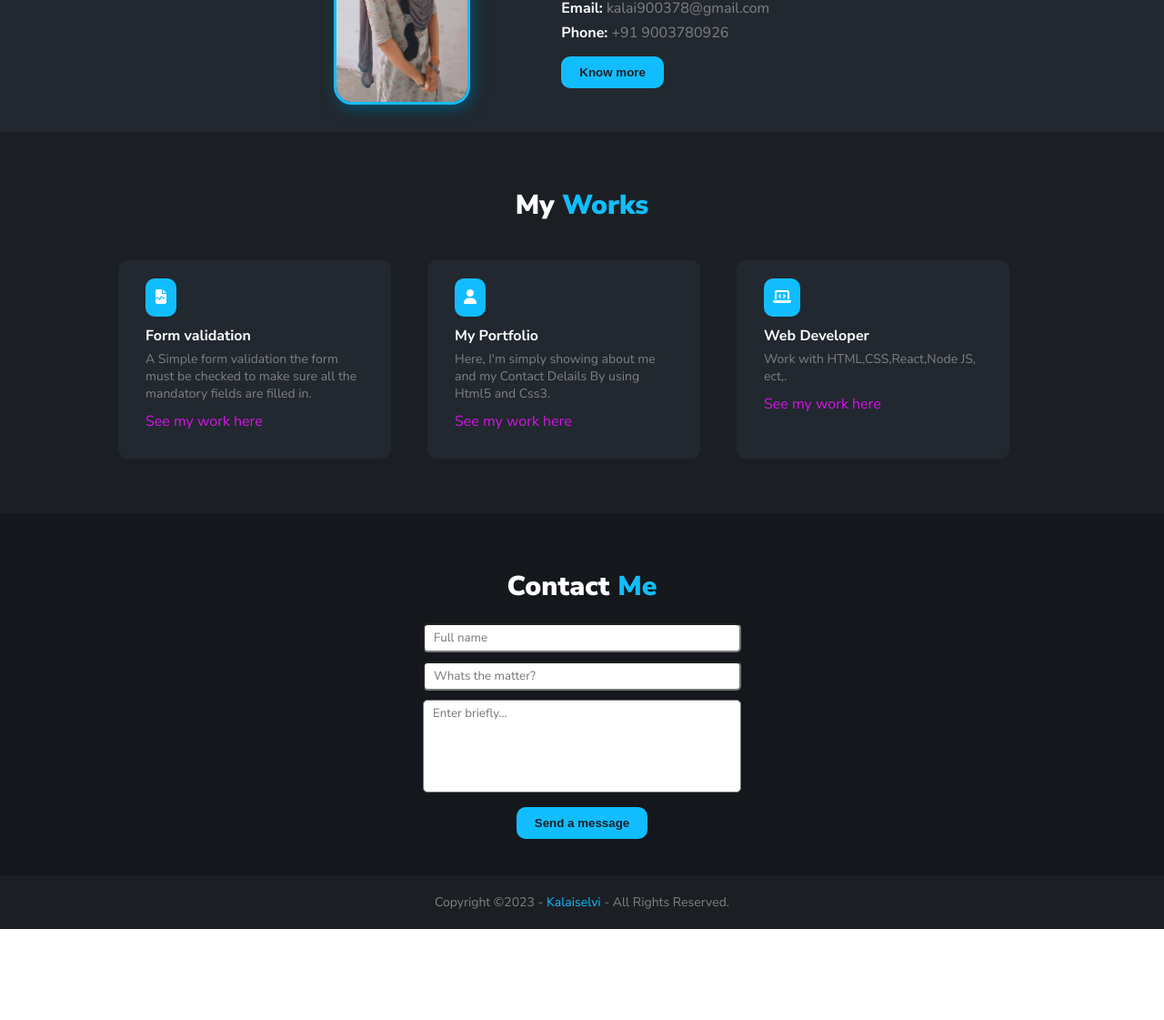
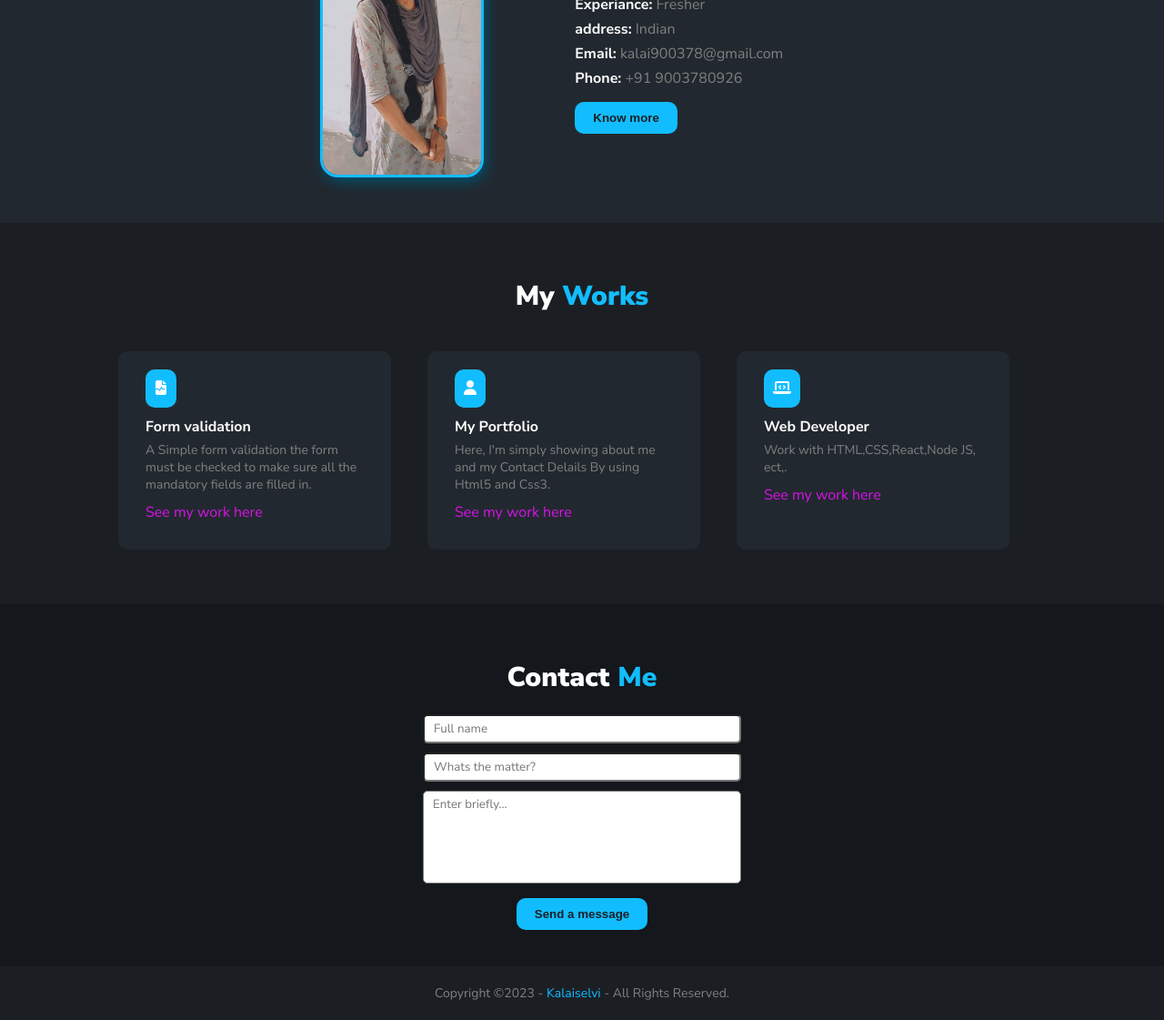
Before and after one commit to kalaiselvi-27/project, a plain HTML site: page index.html in a window 1280 px wide. Shown: the part 578-1699 px from the top of the page at 91% size. Before the commit the page ends 1599 px from the top, so only its background shows below. Drawn offline with Linux system fonts and the light colour scheme.

Commit message:
added internal links & smooth scroll

```diff
--- a/assets/css/style.css
+++ b/assets/css/style.css
@@ -11,6 +11,10 @@
     margin: 0%;
     padding: 0%;
     box-sizing: border-box;
+}
+
+html{
+    scroll-behavior: smooth;
 }
 
 body {
@@ -157,11 +161,13 @@ ul.social-icons {
     display: flex;
     justify-content: center;
     align-items: center;
+    height: 400px;
 }
 
 
 .about-section img {
-    width: 150px;
+    width: 180px;
+    height: 300px;
     border-radius: 20px;
     border: 3px solid var(--primary);
     box-shadow: 3px 5px 15px #03506e;
--- a/index.html
+++ b/index.html
@@ -25,10 +25,10 @@
                     <a href="./index.html">Home</a>
                 </li>
                 <li>
-                    <a href="./about.html">About</a>
+                    <a href=".#about-section">About</a>
                 </li>
                 <li>
-                    <a href="./contact.html">Contact</a>
+                    <a href="#contact-section">Contact</a>
                 </li>
             </ul>
         </div>
@@ -75,7 +75,7 @@
             </div>
         </section>
         <!-- about me -->
-        <section class="about-section">
+        <section class="about-section" id="about-section">
             <img src="./assets/img/about-me kalai.jpg" alt="Kalaiselvi-about me" >
 
             <div class="about-section--desc">
@@ -143,7 +143,7 @@
 
             <!-- contact me -->
 
-            <section class="contact-section">
+            <section class="contact-section" id="contact-section">
                 <h4>Contact <span>Me</span></h4>
                 <form>
                     <div>
```
Also changed, not shown: about.html (deleted, +0 -11 lines).
